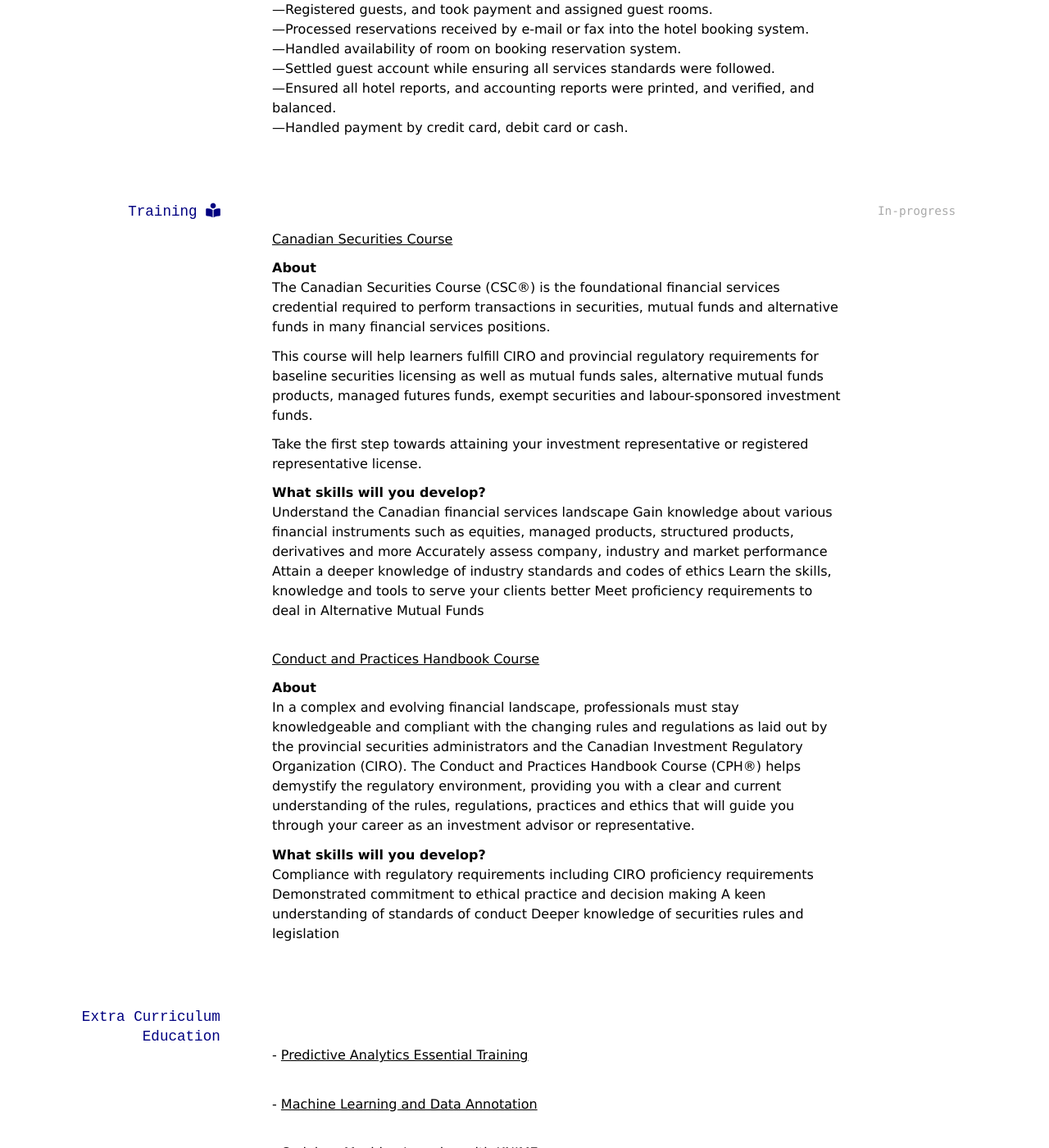
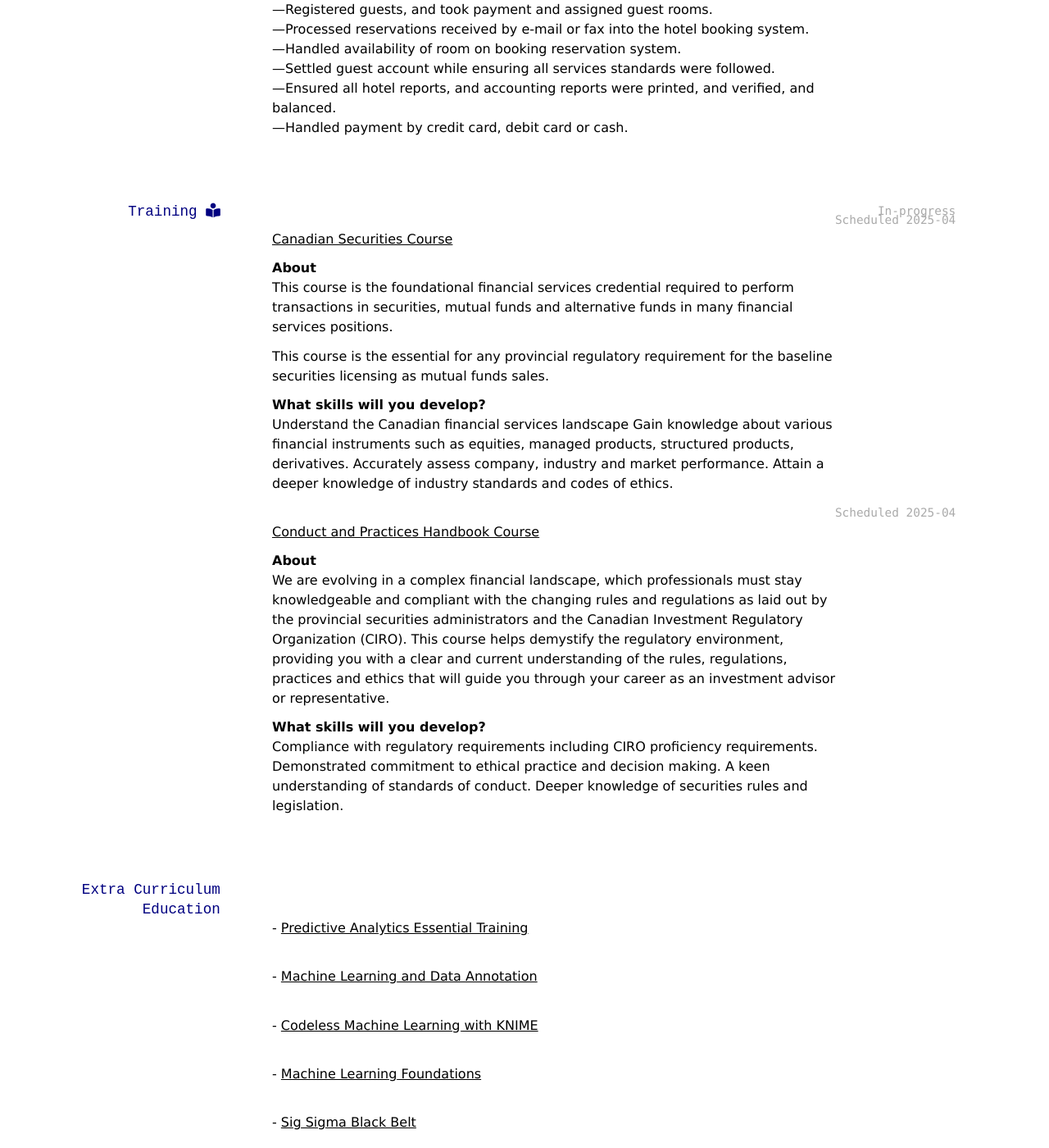
Before and after one commit to s-earnest/resume, a Jekyll site: the page built from index.md, in a window 1280 px wide and 1400 px high, scrolled down 5063 px. Shown: the whole window at 82% size. Built offline with Jekyll 4.4.1, drawn with Linux system fonts in a browser that asks for light colours; nearby versions of some CDN libraries; a style sheet for code colours, icons or effects is not loaded; some of the changed text lies outside the part shown.

Commit message:
20241212 115434

```diff
--- a/index.md
+++ b/index.md
@@ -50,7 +50,7 @@ I want to work, for the best, with the best and help them be the best...
 
 ## What drive me in life?
 
-What's really important to me? How do I want to be remembered? What gives me energy?  are the questions that I pose myself every day, and the short answer is helping people in a digital world where information and technology has a huge impact in human on day-to-day activity.
+**What's really important to me?** **How do I want to be remembered?** **What gives me energy?** are the questions that I pose myself every day, and the short answer is helping people in a digital world where information and technology has a huge impact in human on day-to-day activity.
 
 One of things I've learned overtime is that we need have financial incentives to drive performance and that financials incentives actually deteriorate performance.  We need to rely on create the right environment where people want to give their best. This goes from training environment to technology tools. So to top of our customer value proposition, the definition of the employees value proposition. We need to think that's going to be the big differentiator for companies.
 
@@ -221,37 +221,36 @@ I honestly think you should get a good picture of who I am, what I like to do an
 
 `In-progress`
 
+`Scheduled 2025-04`
+
 <br>[Canadian Securities Course]( https://www.csi.ca/en/learning/courses/csc ){:target="_blank"}
 
 **About**
-<br>The Canadian Securities Course (CSC®) is the foundational financial services credential required to perform transactions in securities, mutual funds and alternative funds in many financial services positions.
+<br>This course is the foundational financial services credential required to perform transactions in securities, mutual funds and alternative funds in many financial services positions.
 
-This course will help learners fulfill CIRO and provincial regulatory requirements for baseline securities licensing as well as mutual funds sales, alternative mutual funds products, managed futures funds, exempt securities and labour-sponsored investment funds.
-
-Take the first step towards attaining your investment representative or registered representative license.
+This course is the essential for any provincial regulatory requirement for the baseline securities licensing as mutual funds sales.
 
 **What skills will you develop?**
 <br>Understand the Canadian financial services landscape
-Gain knowledge about various financial instruments such as equities, managed products, structured products, derivatives and more
-Accurately assess company, industry and market performance
-Attain a deeper knowledge of industry standards and codes of ethics
-Learn the skills, knowledge and tools to serve your clients better
-Meet proficiency requirements to deal in Alternative Mutual Funds
+Gain knowledge about various financial instruments such as equities, managed products, structured products, derivatives.
+Accurately assess company, industry and market performance.
+Attain a deeper knowledge of industry standards and codes of ethics.
 
 
 
-
+`Scheduled 2025-04`
 
 <br>[Conduct and Practices Handbook Course]( https://www.csi.ca/en/learning/courses/cph ){:target="_blank"}
 
 **About**
-<br>In a complex and evolving financial landscape, professionals must stay knowledgeable and compliant with the changing rules and regulations as laid out by the provincial securities administrators and the Canadian Investment Regulatory Organization (CIRO). The Conduct and Practices Handbook Course (CPH®) helps demystify the regulatory environment, providing you with a clear and current understanding of the rules, regulations, practices and ethics that will guide you through your career as an investment advisor or representative.
+<br>We are evolving in a complex financial landscape, which professionals must stay knowledgeable and compliant with the changing rules and regulations as laid out by the provincial securities administrators and the Canadian Investment Regulatory Organization (CIRO).
+This course helps demystify the regulatory environment, providing you with a clear and current understanding of the rules, regulations, practices and ethics that will guide you through your career as an investment advisor or representative.
 
 **What skills will you develop?**
-<br>Compliance with regulatory requirements including CIRO proficiency requirements
-Demonstrated commitment to ethical practice and decision making
-A keen understanding of standards of conduct
-Deeper knowledge of securities rules and legislation
+<br>Compliance with regulatory requirements including CIRO proficiency requirements.
+Demonstrated commitment to ethical practice and decision making.
+A keen understanding of standards of conduct.
+Deeper knowledge of securities rules and legislation.
 
 
 
@@ -332,7 +331,10 @@ Getting the hands dirty is one **preferred way of learning**, working with smart
 ## Links portfolio
 
 * [ Online Portfolio ]( https://s-earnest.github.io ){:target="_blank"}
+
+<!--
 * [ Tableau Public ]( https://s-earnest.github.io/posts/Crime-in-Vancouver/ ){:target="_blank"}
+-->
 
 
 ## Statistical Software Knowledge
@@ -376,66 +378,6 @@ Getting the hands dirty is one **preferred way of learning**, working with smart
 
 
 
-
-
-
-<!--
-
-
-`2005-2006`
-**Customised Course**, *EXCOM Education*, Melbourne, VIC, AUS.
-<br>
-*Given my previous credits earned in my diploma, I sat a customised course at EXCOM Education which consisted of the CompTIA A+ Hardware and Software Course and the Career Builder Course. Once completed I was hired by EXCOM.*
-<br>
-
-`2004-2006`
-**Diploma of eBusiness Support**, *Computer Power Training Institute*, Melbourne, VIC, AUS.
-<br>
-*The course provides the comprehensive training needed in today's business world to develop and support electronic business solutions. Completion of the course includes the attainment of two of the industry's highly sought, globally recognised vendor certifications:Microsoft Certified Professional and either a CompTIA i-Net+ or Red Hat Linux Certified Technician certification.*
-<br>
-
-`2003`
-**VCE**, *Successfully completed Year 12 and achieved my VCE*, State School FTW.
-<br>
-
-
-<!--- ## Awards and honors <i class="fas fa-award"></i> --->
-
-
-
-<!--
-
-## Conference activity <i class="fas fa-chalkboard-teacher"></i>
-
-`2024`
-
-### CrowdStrike CrowdTour 2024
-
-**Speaker**, *Falcon Complete MDR response to SCATTERED SPIDER.*<br/>
-<br>
-I spoke @ both the Sydney and Melbourne CrowdTour events on how Falcon Complete is protecting our customers from Scattered Spider. The talk focused on a 'behind the scenes' look at how we work with our platfrom and friends in Counter Adversary Operations to proactively and reactively thwart this agressive Threat Actor.
-
-I also provided guidance, both Falcon specific and genrally to assist customers/prospects etc to strenghten their Security posture against the most common TTPs that we see this TA abuse.
-
-`2019`
-
-### BSides Melbourne 2019
-
-**Speaker**, *Strengthening Security in a Post-Incident World.*<br/>
-<br>
-I spoke @ the inaugural BSides Melbourne 2019 on "Strengthening security in a post-incident world"
-
-The structure of my talk was to talk about the incident, who we are, the legislative landscape that we faced, the challenges we saw and how to strengthen security from the lessons we learnt, both technical and non technical.
-
-The goal of the talk was to share with the wider Security community what happened, share knowledge and leanings, and give attendees easy to implement suggestions for potential uplift at their own companies.
-
-
--->
-
-
-
-
-
 ## Hobbies <i class="fas fa-campground"></i>
 
 <br>**Travel**
@@ -445,18 +387,10 @@ The goal of the talk was to share with the wider Security community what happene
 
 
 
-<!--
-
-Come on, we covered this above... OSINT. Hit up my <a href="https://blog.david-clarke.id.au">   <i class="fab fa-tumblr"></i></a> then we can talk <a href="https://blog.david-clarke.id.au/tagged/vinyl"><i class="fas fa-record-vinyl"></i></a> or <a href="https://blog.david-clarke.id.au/tagged/beer"><i class="fas fa-beer"></i></a> or <a href="https://blog.david-clarke.id.au/tagged/motogp"><i class="fas fa-flag-checkered"></i></a> or <a href="https://blog.david-clarke.id.au/tagged/camping"><i class="fas fa-campground"></i> <i class="fas fa-hiking"></i></a>
-
-
--->
-
-
 ## Languages <i class="fas fa-language"></i>
 
-<br>**Native:** English
-<br>**Native:**: French
+<br>**Fluent:** English
+<br>**Fluent:**: French
 
 
 ## Personal <i class="fas fa-info-circle"></i>
@@ -468,22 +402,6 @@ Come on, we covered this above... OSINT. Hit up my <a href="https://blog.david-c
 ## References <i class="fas fa-user-friends"></i>
 
 **Available on request only ...**
-
-
-
-
-<!--
-
-## Source <i class="fab fa-github"></i>
-`Clone away, help yourself..`
-
-<a href="https://github.com/davidclarke-au/markdown-cv"><i class="fab fa-git"></i></a>   <br> <br> <br>  ![Badge](https://img.shields.io/github/last-commit/davidclarke-au/markdown-cv?style=for-the-badge) ![License](https://img.shields.io/github/license/davidclarke-au/markdown-cv?style=for-the-badge)   ![Badge]( https://img.shields.io/keybase/pgp/davidclarke_au?style=for-the-badge) <br> <br>
-
-
-
-<i class="fas fa-info-circle"></i>
-
--->
 
 
 
```
